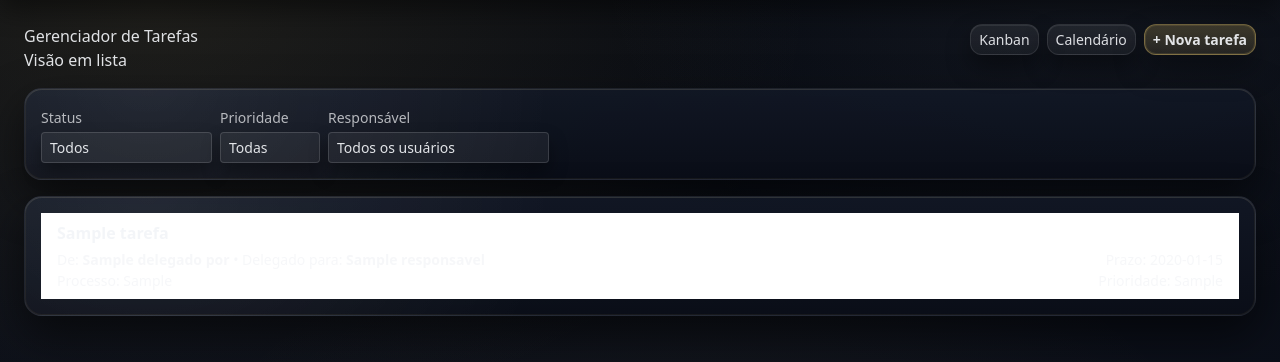
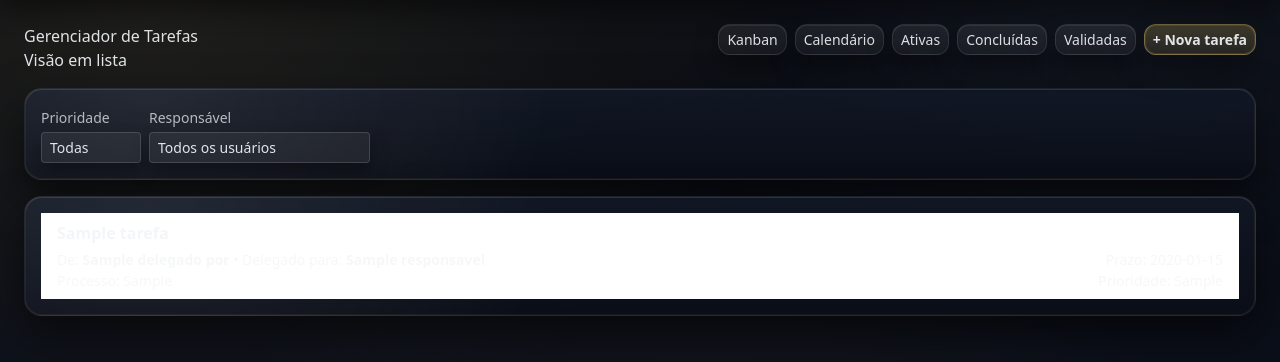
Before and after one commit to kratosjuris/kratos-juris, a Python web app: template app/templates/tasks/list.html in a window 1280 px wide. Shown: the part 62-424 px from the top of the page. Run offline with Jinja, Linux system fonts and the light colour scheme; the template is opened without the code that fills it: most values are stand-ins (such as "Sample title", 1, 10 or a date in 2020).

Commit message:
melhoras no setor de tarefas concluidas separadas das pendentes

```diff
--- a/app/services/_indices_cache.json
+++ b/app/services/_indices_cache.json
@@ -442,9 +442,9 @@
     "2026-08": "-0.32"
   },
   "_meta": {
-    "inpc": "2026-09-14T16:56:57.247775",
-    "ipca": "2026-09-14T16:56:53.955238",
-    "taxa_legal": "2026-09-14T16:56:58.698915"
+    "inpc": "2026-09-16T08:58:49.048065",
+    "ipca": "2026-09-16T08:58:45.234586",
+    "taxa_legal": "2026-09-16T08:58:50.868411"
   },
   "ipca": {
     "1990-01": "67.55",
--- a/app/templates/tasks/list.html
+++ b/app/templates/tasks/list.html
@@ -7,9 +7,12 @@
       <div class="section-title"><span>Gerenciador de Tarefas</span></div>
       <div class="section-sub">Visão em lista</div>
     </div>
-    <div class="d-flex gap-2">
+    <div class="d-flex gap-2 flex-wrap">
       <a class="btn btn-soft btn-sm" href="/tarefas?view=kanban">Kanban</a>
       <a class="btn btn-soft btn-sm" href="/tarefas?view=calendario">Calendário</a>
+      <a class="btn btn-soft btn-sm {% if not status %}active{% endif %}" href="/tarefas?view=lista">Ativas</a>
+      <a class="btn btn-soft btn-sm {% if status == 'concluida' %}active{% endif %}" href="/tarefas?view=lista&status=concluida">Concluídas</a>
+      <a class="btn btn-soft btn-sm {% if status == 'validada' %}active{% endif %}" href="/tarefas?view=lista&status=validada">Validadas</a>
       <a class="btn btn-success btn-sm" href="/tarefas/nova">+ Nova tarefa</a>
     </div>
   </div>
@@ -17,17 +20,7 @@
   <div class="soft-card p-3 mb-3">
     <form class="row g-2 align-items-end" method="get">
       <input type="hidden" name="view" value="lista">
-      <div class="col-auto">
-        <label class="form-label small text-muted mb-1">Status</label>
-        <select name="status" class="form-select form-select-sm" onchange="this.form.submit()">
-          <option value="">Todos</option>
-          <option value="pendente_aceite" {% if status == 'pendente_aceite' %}selected{% endif %}>Aguardando aceite</option>
-          <option value="em_execucao" {% if status == 'em_execucao' %}selected{% endif %}>Em execução</option>
-          <option value="concluida" {% if status == 'concluida' %}selected{% endif %}>Concluída</option>
-          <option value="validada" {% if status == 'validada' %}selected{% endif %}>Validada</option>
-          <option value="reprovada" {% if status == 'reprovada' %}selected{% endif %}>Reprovada</option>
-        </select>
-      </div>
+      <input type="hidden" name="status" value="{{ status }}">
       <div class="col-auto">
         <label class="form-label small text-muted mb-1">Prioridade</label>
         <select name="prioridade" class="form-select form-select-sm" onchange="this.form.submit()">
@@ -58,7 +51,7 @@
         {% endfor %}
       </div>
     {% else %}
-      <div class="text-muted small">Nenhuma tarefa encontrada com esses filtros.</div>
+      <div class="text-muted small">Nenhuma tarefa encontrada.</div>
     {% endif %}
   </div>
 
```
Also changed, not shown: app/routers/web_tarefas.py (+22 -13 lines), app/templates/tasks/kanban.html (+15 -3 lines).
